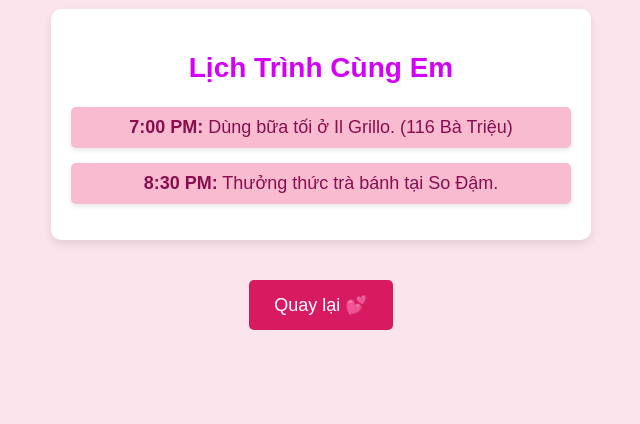
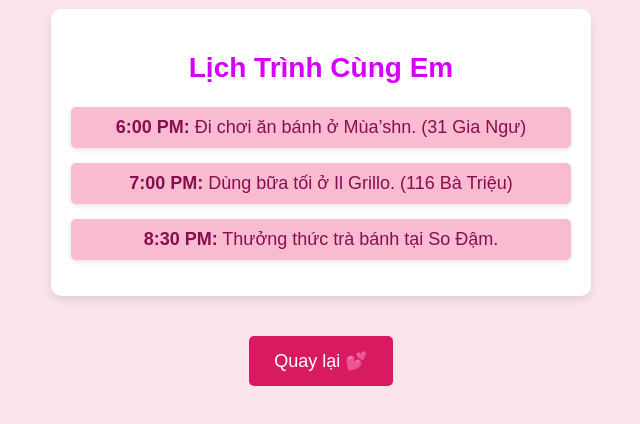
Before and after one commit to westncd/valentine, a plain HTML site: page lichtrinh.html in a window 1280 px wide. Shown: the part 208-632 px from the top of the page, without its empty margins (319-959 px from the left). Drawn offline with Linux system fonts and the light colour scheme.

Commit message:
valentine

```diff
--- a/lichtrinh.html
+++ b/lichtrinh.html
@@ -66,6 +66,7 @@
         <div class="schedule" style="width: 500px;">
             <h2 >Lịch Trình Cùng Em</h2>
             <ul>
+                <li><b>6:00 PM:</b> Đi chơi ăn bánh ở Mùa’shn. (31 Gia Ngư)</li>
                 <li><b>7:00 PM:</b> Dùng bữa tối ở Il Grillo. (116 Bà Triệu)</li>
                 <li><b>8:30 PM:</b> Thưởng thức trà bánh tại So Đậm.</li>
             </ul>
```
